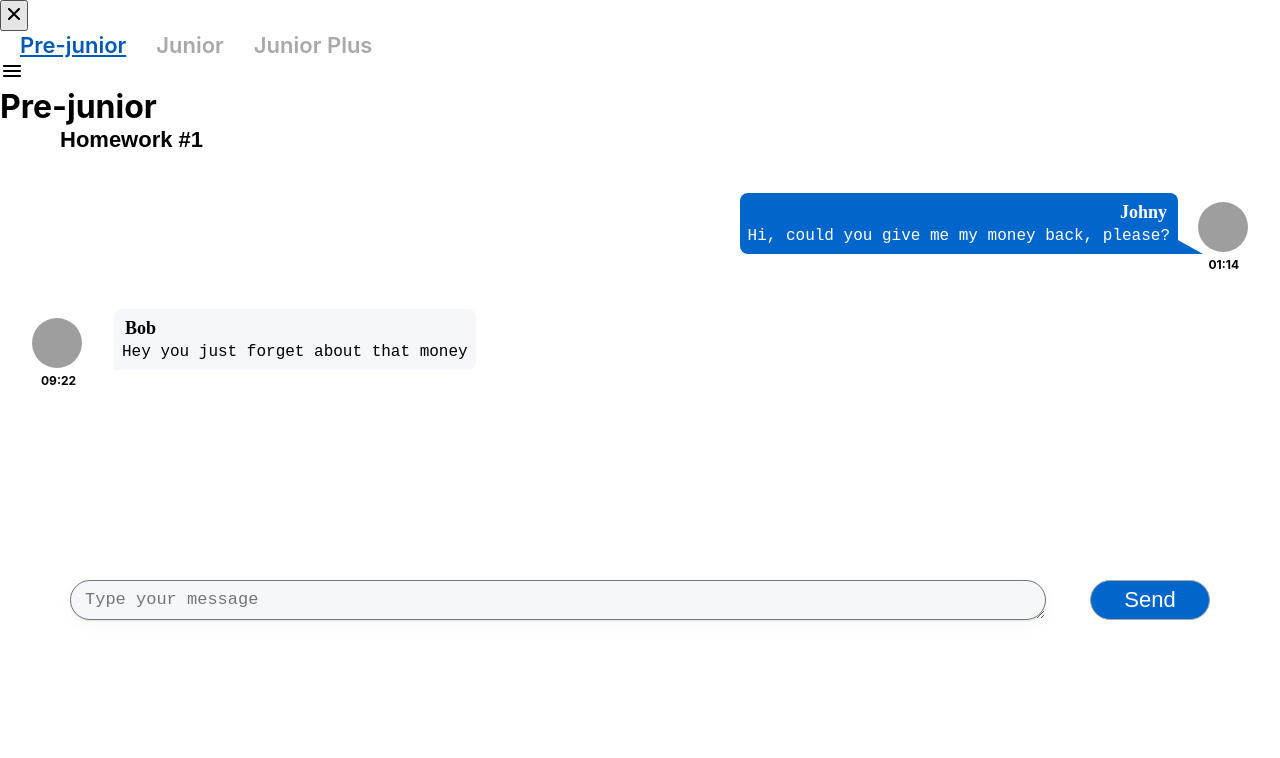
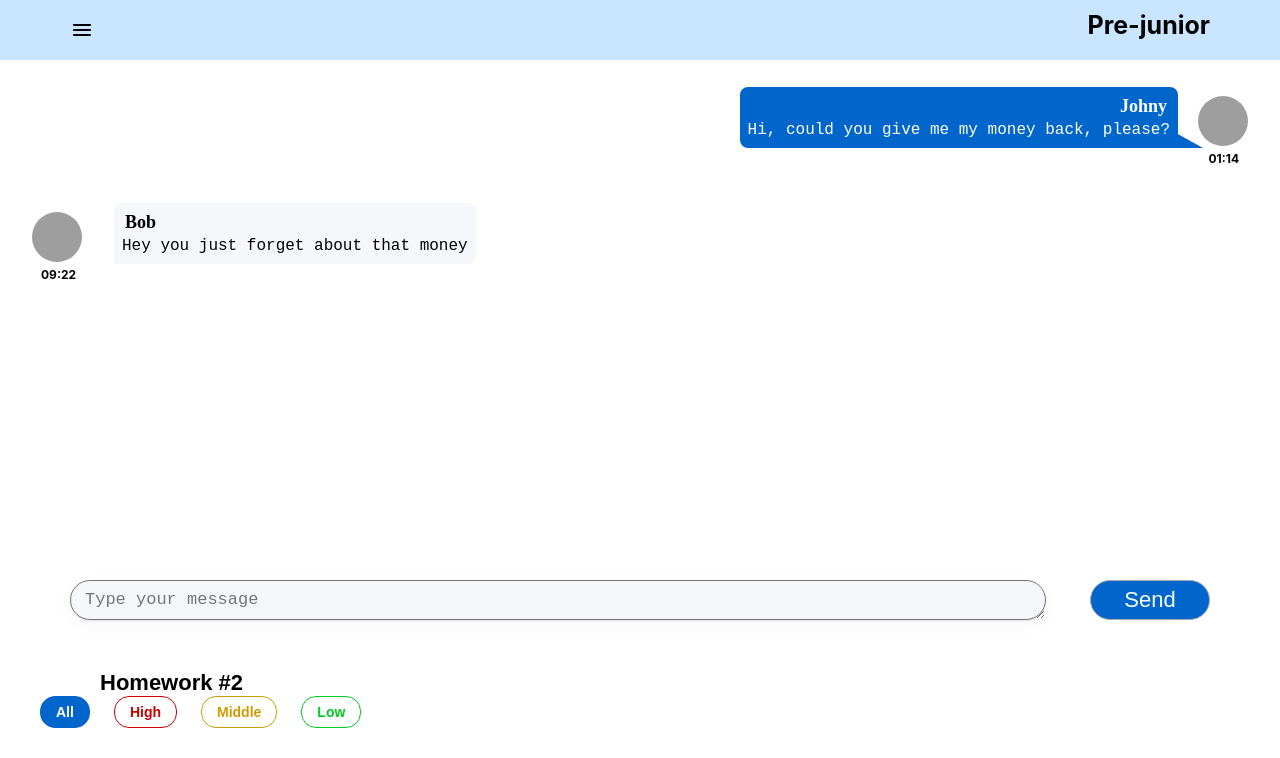
Before and after one commit to krlkonstantine/AutotestHWs, a React (Create React App) app: page /#/pre-junior in a window 1280 px wide. Shown: the top 758 px of the page. Built offline with nearby package versions, Linux system fonts and the light colour scheme; grey boxes are pictures that could not be loaded.

Commit message:
styles for header and navbar applied

```diff
--- a/src/s2-homeworks/hw05/header/Header.module.css
+++ b/src/s2-homeworks/hw05/header/Header.module.css
@@ -1,8 +1,22 @@
 .burgerMenuIcon {
+    position: absolute;
+    margin-left: 70px;
+    top: 30%;
 }
 
 .header {
+    height: 60px;
+    width: 100%;
+    position: fixed;
+    z-index: 2;
+    top: 0;
+    overflow-x: hidden;
+    background-color: #c9e5ff;
+
 }
 
 .header h1 {
+    font-size: 25px;
+    margin: 10px 70px;
+    text-align: right;
 }
--- a/src/s2-homeworks/hw05/sidebar/Sidebar.module.css
+++ b/src/s2-homeworks/hw05/sidebar/Sidebar.module.css
@@ -1,18 +1,35 @@
 .sidebar {
+    transition: top 0.3s;
 }
 
 .sidebar.open {
+    height: 100%; /* Full-height: remove this if you want "auto" height */
+    width: 240px; /* Set the width of the sidebar */
+    position: fixed; /* Fixed Sidebar (stay in place on scroll) */
+    z-index: 3; /* Stay on top */
+    top: 0; /* Stay at the top */
+    left: 0;
+    overflow-x: hidden; /* Disable horizontal scroll */
+    padding-top: 30px;
+    background-color: lightgrey;
 }
 
 .background {
+    background-color: yellowgreen;
+
 }
 
 .nav {
-    margin: 1px 5px;
+    display: flex;
+    flex-wrap: wrap;
+    flex-direction: column;
+    justify-content: flex-start;
+    padding: 20px;
+    overflow-x: hidden;
 }
 
 .nav a {
-    color: darkgrey;
+    color: black;
     font-weight: 600;
     font-size: 22px;
     text-decoration: none;
@@ -21,15 +38,22 @@
 }
 
 .nav a:hover {
-    color: #053d77;
-
+    color: #58ACFF;
 }
 
 .nav a.active {
     color: #0059B2;
     text-decoration-line: underline;
 }
+
 .close {
+    position: absolute;
+    right: 0;
+    margin: 10px;
+    border: 0 solid transparent;
+    background-color: transparent;
+    width: 32px;
+    height: 32px;
 }
 
 .close img {
--- a/src/s2-homeworks/hw05/sidebar/Sidebar.tsx
+++ b/src/s2-homeworks/hw05/sidebar/Sidebar.tsx
@@ -22,11 +22,12 @@ export const Sidebar: FC<PropsType> = ({open, handleClose}) => {
                     <img
                         src={closeIcon}
                         alt="close sidebar"
+                        data-title="Софийский собор"
                         id={'hw5-menu-close'}
                     />
                 </button>
 
-                <nav id={'hw5-menu'} className={s.nav}>
+                <nav id={'hw5-menu'} className={open ? s.nav : ''}>
                     <NavLink
                         id={'hw5-pre-junior-link'}
                         to={PATH.PRE_JUNIOR}
```
